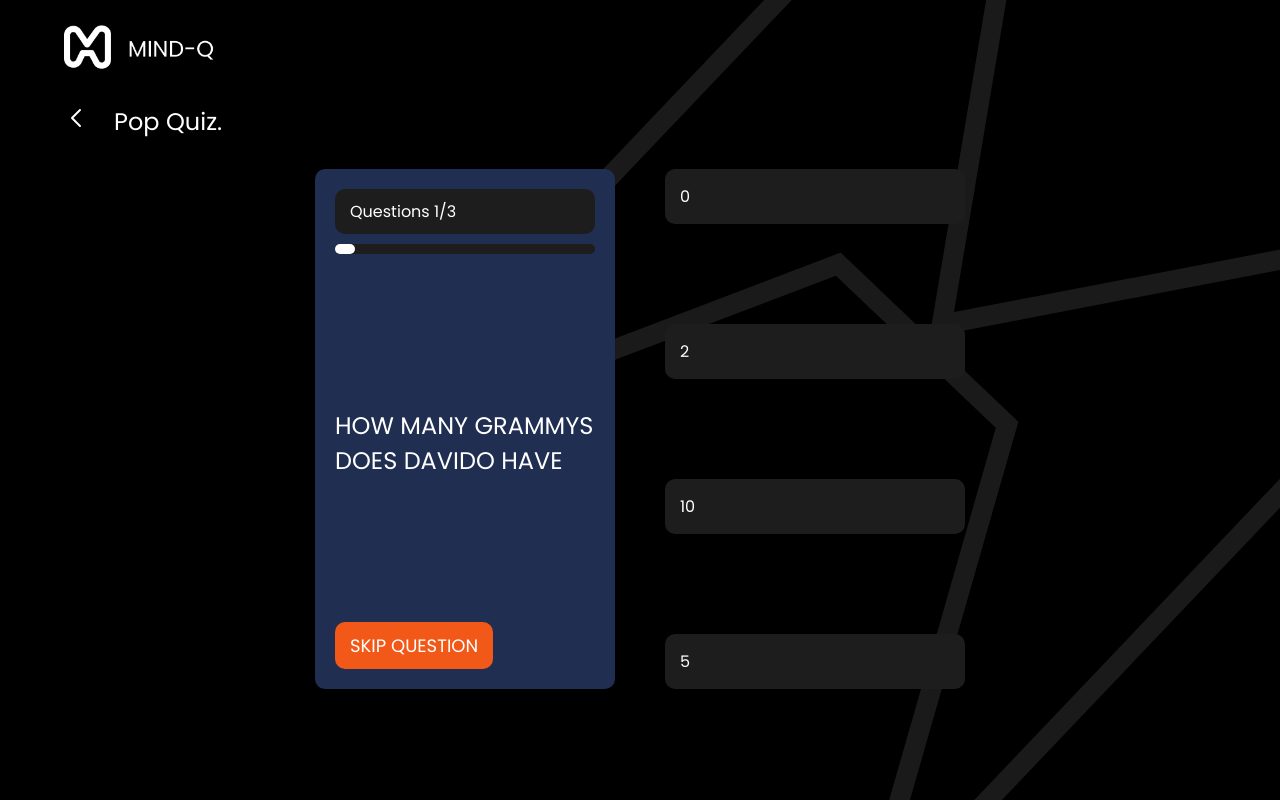
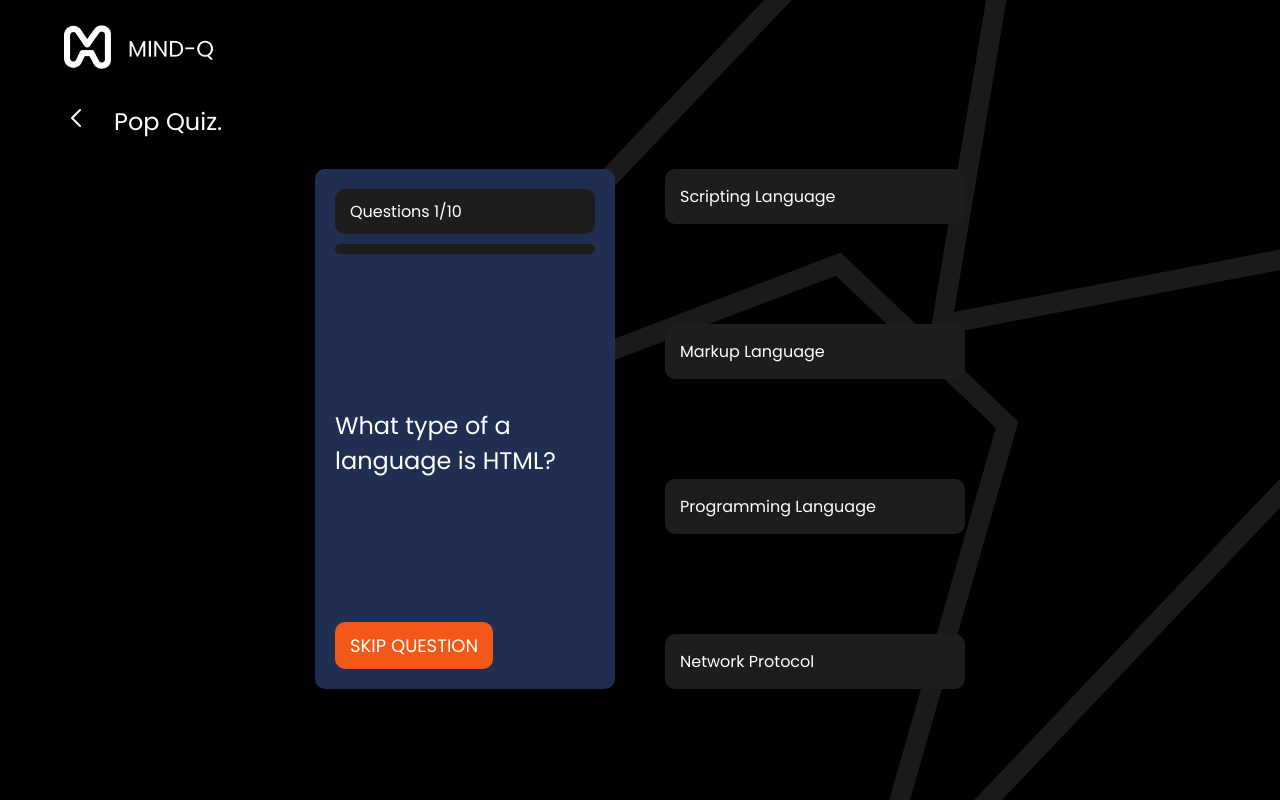
Before and after one commit to dhanielcodes/Mind-q, a Vue app: page /popquiz in a window 1280 px wide. Built offline with nearby package versions, Linux system fonts and the light colour scheme.

Commit message:
Beta Version 1.0

```diff
--- a/src/components/PopQuiz.vue
+++ b/src/components/PopQuiz.vue
@@ -8,7 +8,7 @@
               <div class="progress">
                 <div class="counter"><p>Questions {{b}}/{{questions.length}}</p></div>
                 <div class="bar">
-                  <div class="metre"></div>
+                  <div class="metre" :style="{width: bar + '%'}"></div>
                 </div>
               </div>
               <div class="question">
@@ -22,7 +22,7 @@
             </div>
             <div class="side2">
               <ul>
-                <li  v-for="(items, index) in item.suggestions" :key="index" :class="select ? check(items) : ''" v-on:click='selectResponse(items)'>{{items.answer}}</li>
+                <li  v-for="(items, index) in item.suggestions" :key="index" :class="select ? check(items) : ''" @click='selectResponse(items)' v-on:click="next" >{{items.answer}}</li>
               </ul>
             </div>
           </div>
@@ -48,30 +48,93 @@
     return {
       questions: [
         {
-          question: 'HOW MANY GRAMMYS DOES DAVIDO HAVE',
+          question: 'What type of a language is HTML?',
           suggestions: [
-            {answer: '0'},
-            {answer: '2'},
-            {answer: '10'},
-            {answer: '5', correct: true},
+            {answer: 'Scripting Language'},
+            {answer: 'Markup Language', correct: true},
+            {answer: 'Programming Language'},
+            {answer: 'Network Protocol'},
           ]
         },
         {
-          question: 'HOW MANY GRAMMYS DOES WIZKID HAVE',
+          question: 'What should be the first tag in any HTML Document? ',
           suggestions: [
-            {answer: '0'},
-            {answer: '2'},
-            {answer: '10'},
-            {answer: '5', correct: true},
+            {answer: '<head>'},
+            {answer: '<html>'},
+            {answer: '<title>'},
+            {answer: '<!doctype html>', correct: true},
           ]
         },
         {
-          question: 'HOW MANY GRAMMYS DOES BURNA BOY HAVE',
+          question: 'What tag is used to display a picture in a HTML page?',
           suggestions: [
-            {answer: '0'},
+            {answer: 'Image'},
+            {answer: 'Src'},
+            {answer: 'Img',  correct: true},
+            {answer: 'Picture'},
+          ]
+        },
+        {
+          question: 'HTML are web pages read and rendered by',
+          suggestions: [
+            {answer: 'Server'},
+            {answer: 'Web browser', correct: true},
+            {answer: 'Compiler'},
+            {answer: 'Intrepreter'},
+          ]
+        },
+        {
+          question: 'What is the correct HTML tag for inserting a line break?',
+          suggestions: [
+            {answer: '<break />'},
+            {answer: '<nbsp>'},
+            {answer: '<lb>'},
+            {answer: '<br />', correct: true},
+          ]
+        },
+        {
+          question: 'What is the correct HTML for making a hyperlink?',
+          suggestions: [
+            {answer: '<http://mcqsets.com</a>'},
+            {answer: 'url="http://mcqsets.com">MCQ Sets Quiz'},
+            {answer: '<a name="http://mcqsets.com">MCQ Sets Quiz</a>'},
+            {answer: '<a href="http://mcqsets.com">MCQ Sets Quiz</a>', correct: true},
+          ]
+        },
+        {
+          question: 'HTML documents are saved in',
+          suggestions: [
+            {answer: 'None'},
+            {answer: 'ASCII text' , correct: true},
+            {answer: 'Special binary format'},
+            {answer: 'Machine language codes'},
+          ]
+        },
+        {
+          question: 'Which tag creates a check box for a form in HTML?',
+          suggestions: [
+            {answer: '<input type="checkbox">', correct: true},
+            {answer: '<checkbox>'},
+            {answer: 'input=checkbox>'},
+            {answer: '<input checkbox>'},
+          ]
+        },
+        {
+          question: 'Choose the correct HTML tag for the smallest size heading?',
+          suggestions: [
+            {answer: 'h4'},
+            {answer: 'h7'},
+            {answer: 'h2'},
+            {answer: 'h6', correct: true},
+          ]
+        },
+        {
+          question: 'Dj cuppy owns how many ferraris 😂',
+          suggestions: [
+            {answer: '1'},
             {answer: '2'},
-            {answer: '10'},
-            {answer: '5', correct: true},
+            {answer: '3', correct: true},
+            {answer: '4'},
           ]
         }
       ],
@@ -83,6 +146,7 @@
       scoreDisplay: false,
       nextBtn: false,
       skipBtn: true,
+      bar: 0
     }
   },
   methods: {
@@ -97,6 +161,7 @@
         this.nextBtn = false
         this.skipBtn = true
       }
+      this.bar = this.bar + (100/this.questions.length)
     },
     selectResponse(e){
       if(e.correct){
@@ -158,7 +223,8 @@
   width: 20px;
   height: 100%;
   background: #FFFFFF;
-  border-radius: 100px
+  border-radius: 100px;
+  transition: all 300ms;
 }
 .btn{
   display: flex;
```
